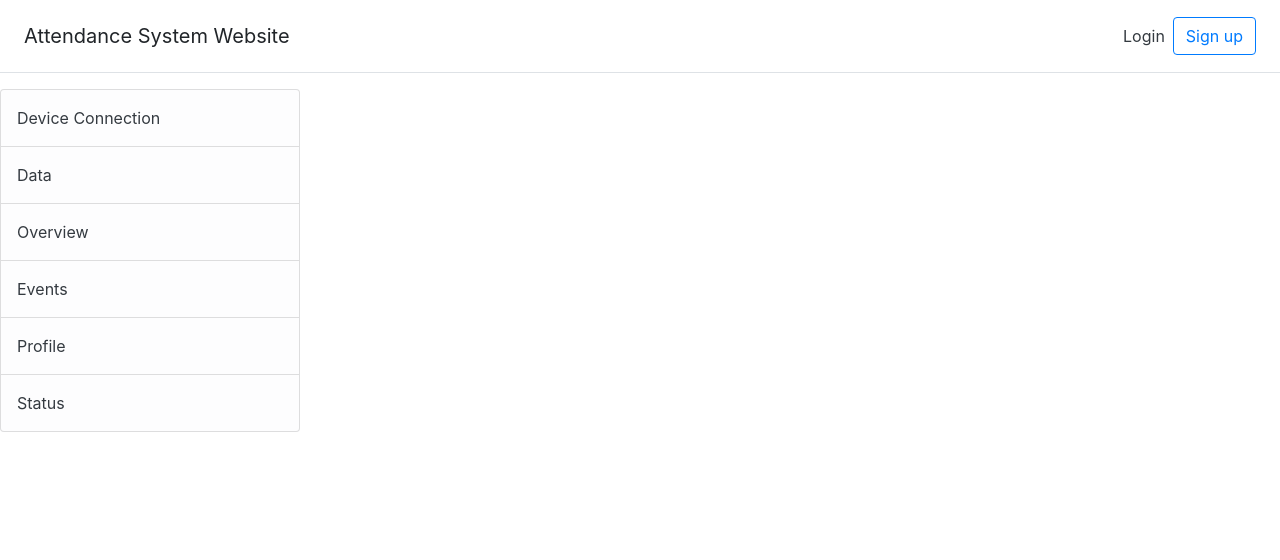
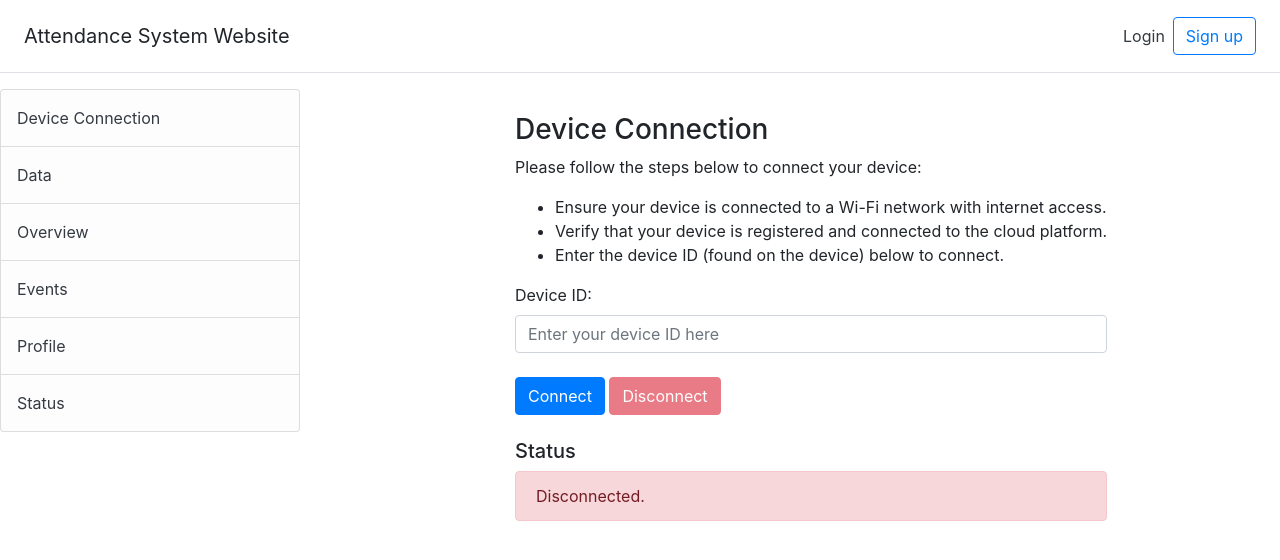
Before and after one commit to nhattran02/vision_web_server, a Flask app: template website/templates/device_connection.html in a window 1280 px wide. Shown: the top 560 px of the page. Run offline with Flask 3, Linux system fonts and the light colour scheme; the template is opened without the code that fills it, so the values that code supplies are empty; some libraries are stand-ins or nearby versions.

Commit message:
update device connection

```diff
--- a/main.py
+++ b/main.py
@@ -1,5 +1,5 @@
 from threading import Thread
-from website import create_app
+from website import create_app, socketio
 from mqtt_client import connect_to_aws, stop_mqtt_client
 import atexit
 
@@ -7,4 +7,4 @@ app = create_app()
 
 if __name__ == '__main__':
     atexit.register(stop_mqtt_client)
-    app.run(debug=True)
+    socketio.run(app, debug=True, host='127.0.0.1', port=5000)
--- a/website/__init__.py
+++ b/website/__init__.py
@@ -2,8 +2,9 @@ from flask import Flask
 from flask_sqlalchemy import SQLAlchemy
 from os import path
 from flask_login import LoginManager
+from flask_socketio import SocketIO
 
-
+socketio = SocketIO()
 db = SQLAlchemy()
 DB_NAME = "database.db"
 
@@ -11,7 +12,9 @@ def create_app():
     app = Flask(__name__)
     app.config['SECRET_KEY'] = 'randomstring1234abcs'
     app.config['SQLALCHEMY_DATABASE_URI'] = f'sqlite:///{DB_NAME}'
+
     db.init_app(app)
+    socketio.init_app(app)
 
     from .views import views
     from .auth import auth
--- a/website/templates/device_connection.html
+++ b/website/templates/device_connection.html
@@ -1,12 +1,12 @@
 {% extends "home.html" %}
 
 {% block content_listgroup %}
-
-{% if user.is_authenticated %}
 <div id="page-content-wrapper" style="margin-left: 200px">
+    <!-- Page content -->
     <div class="container-fluid">
         <h3 class="mt-4">Device Connection</h3>
 
+        <!-- Instructions -->
         <p>Please follow the steps below to connect your device:</p>
         <ul>
             <li>Ensure your device is connected to a Wi-Fi network with internet access.</li>
@@ -15,31 +15,84 @@
         </ul>
 
         <!-- Device Connection Form -->
-        <form method="POST">
+        <form id="device-connection-form" method="POST">
             <div class="form-group">
-                <label for="device_id">Device ID:</label>
+                <label for="device-id">Device ID:</label>
                 <input type="text" id="device_id" name="device_id" class="form-control"
-                       placeholder="Enter your device ID here" value="{{ device_id or '' }}" required>
+                    placeholder="Enter your device ID here" required>
             </div>
             <button type="submit" name="connect" class="btn btn-primary mt-2">Connect</button>
-            <button type="submit" name="disconnect" class="btn btn-danger mt-2"
-                    {% if not device_id %}disabled{% endif %}>Disconnect</button>
+            <button type="button" name="disconnect" id="disconnect-btn" class="btn btn-danger mt-2" disabled>Disconnect</button>
         </form>
 
-        <!-- Status Alerts -->
+        <!-- Status -->
         <div class="mt-4">
             <h5>Status</h5>
-            <div id="status-container">
-                {% for alert in alerts %}
-                <div class="alert {{ alert.class }}" role="alert">
-                    {{ alert.message }}
-                </div>
-                {% endfor %}
+            <div id="status-box" role="alert">
+                {% if status %}
+                    {{ status }}
+                {% else %}
+                    {% if is_device_connected %}
+                        <div class="alert alert-success">
+                            Connected to device: {{ device_id }}.
+                        </div>
+                    {% else %}
+                        <div class="alert alert-danger">
+                        Disconnected.
+                        </div>
+                    {% endif %}
+                {% endif %}
             </div>
+
+            {% if connection_status %}
+            <div class="alert alert-success mt-3">
+                {{ connection_status }}
+            </div>
+            {% endif %}
+
+            {% if disconnect_status %}
+            <div class="alert alert-info mt-3">
+                {{ disconnect_status }}
+            </div>
+            {% endif %}
         </div>
     </div>
 </div>
-{% endif %}
+
+
+<script src="https://cdnjs.cloudflare.com/ajax/libs/socket.io/4.5.4/socket.io.min.js"></script>
+<script>
+    const socket = io();
+
+    const statusBox = document.getElementById('status-box');
+    const connectBtn = document.querySelector('button[name="connect"]');
+    const disconnectBtn = document.querySelector('button[name="disconnect"]');
+
+    connectBtn.addEventListener('click', function (e) {
+        e.preventDefault();
+        const deviceId = document.getElementById('device_id').value;
+        socket.emit('connect_device', { device_id: deviceId });
+    });
+
+    disconnectBtn.addEventListener('click', function (e) {
+        disconnectBtn.disabled = true;  // Disable disconnect button
+        e.preventDefault();
+        socket.emit('disconnect_device');
+    });
+
+    socket.on('update_status', function (data) {
+        // Update UI with status
+        statusBox.textContent = data.status;
+        statusBox.className = `alert ${data.class}`;
+        if (data.status.includes("Connected")) {
+            disconnectBtn.disabled = false;  // Enable disconnect button
+        }
+    });
+</script>
+
+
+
+
 
 {% endblock %}
 
```
Also changed, not shown: website/logic.py (+71 -27 lines).
